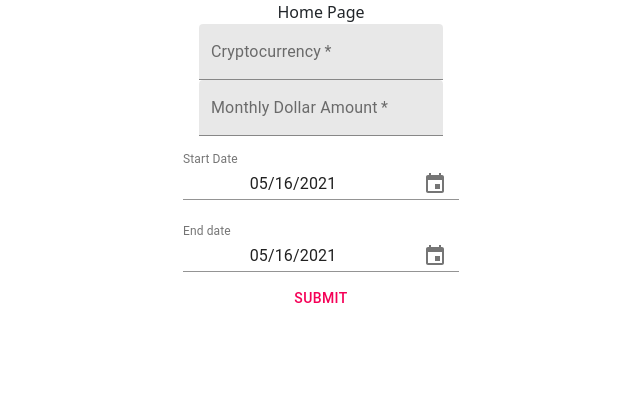
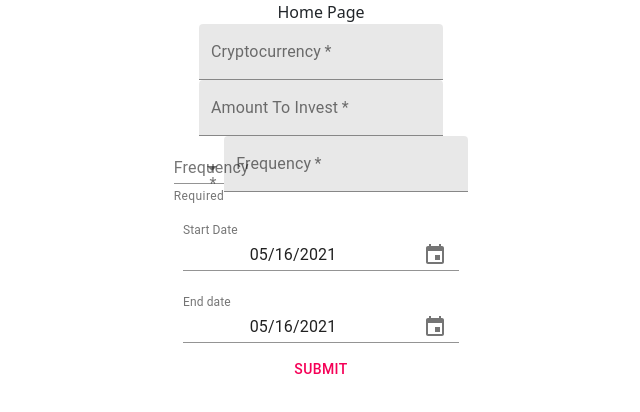
Before and after one commit to joshuayannix/crypto_dca, a React (Create React App) app: page / in a window 1280 px wide. Shown: the top 412 px of the page, without its empty margins (319-959 px from the left). Built offline with nearby package versions, Linux system fonts and the light colour scheme.

Commit message:
material ui frequency initial setup

```diff
--- a/src/Home.js
+++ b/src/Home.js
@@ -9,12 +9,19 @@ import { MuiPickersUtilsProvider, KeyboardDatePicker } from '@material-ui/picker
 // MaterialUI inputs
 import Button from '@material-ui/core/Button';
 import TextField from '@material-ui/core/TextField';
+import FormControl from '@material-ui/core/FormControl';
+import Select from '@material-ui/core/Select';
+import MenuItem from '@material-ui/core/MenuItem';
+import FormHelperText from '@material-ui/core/FormHelperText';
+import InputLabel from '@material-ui/core/InputLabel';
+
 
 function Home() {
   const history = useHistory();
 
   const [crypto, setCrypto] = useState('')
   const [amount, setAmount] = useState('')
+  const [freq, setFreq] = useState('')
   const [startDate, setDate] = useState(new Date());
   const [endDate, setEndDate] = useState(new Date());
 
@@ -46,6 +53,10 @@ function Home() {
     setAmount(e.target.value)
   }
 
+  const handleFreq = e => {
+    setFreq(e.target.value)
+  }
+
   return (
     <div>
       Home Page
@@ -65,9 +76,36 @@ function Home() {
         <TextField
           required
           variant="filled"
-          label="Monthly Dollar Amount"
+          label="Amount To Invest"
           onChange={handleAmount}
           value={amount}
+        />
+        <br/>
+
+        <FormControl required >
+          <InputLabel id="demo-simple-select-required-label">Frequency</InputLabel>
+          <Select
+            labelId="demo-simple-select-required-label"
+            id="demo-simple-select-required"
+            value={freq}
+            onChange={handleFreq}
+          >
+            <MenuItem value="">
+              <em>Monthly</em>
+            </MenuItem>
+            <MenuItem value={10}>Monthly</MenuItem>
+            <MenuItem value={20}>Twenty</MenuItem>
+            <MenuItem value={30}>Thirty</MenuItem>
+          </Select>
+          <FormHelperText>Required</FormHelperText>
+        </FormControl>
+
+        <TextField
+          required
+          variant="filled"
+          label="Frequency"
+          onChange={handleFreq}
+          value={freq}
         />
         <br/>
 
--- a/src/Show.js
+++ b/src/Show.js
@@ -148,6 +148,16 @@ function Show() {
 
   return (
     <div>
+
+      <h3>Investment Summary for {params.coinType}</h3>
+      <p>date range:</p>
+      <p>total invested = 10000 (34 investments)</p>
+      <p>total {params.coinType} purchased</p>
+      <p>Current price of  {params.coinType} as of today, 5/26/2021</p>
+      <p>Current value of your {params.coinType}</p>
+      <p>Profit (current value of your bitcoin - total invested): $450. ROI: profit/current value of your bitcoin</p>
+      <p>Average {params.coinType} purchase price</p>
+
       <div>
         <h3>Table of Purchases: {params.coinType}</h3>
         <ReactBootStrap.Table striped bordered hover responsive>
```
